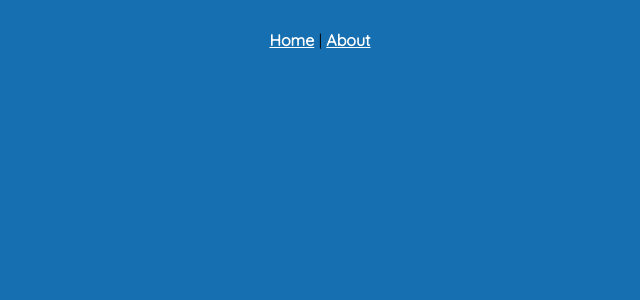
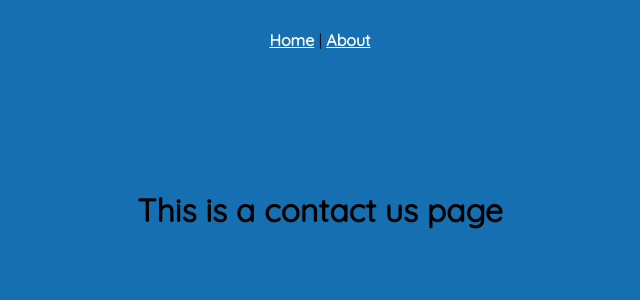
Before and after one commit to tuule/wad-homework, a Vue app: page /contact in a window 1280 px wide. Before the commit this address had no page. Shown: the top 300 px of the page, without its empty margins (320-960 px from the left). Built offline with nearby package versions, Linux system fonts and the light colour scheme.

Commit message:
Added view Contact

```diff
--- a/src/router/index.js
+++ b/src/router/index.js
@@ -16,6 +16,15 @@ const routes = [
     component: () =>
       import(/* webpackChunkName: "about" */ "../views/About.vue"),
   },
+  {
+    path: "/contact",
+    name: "Contact",
+    // route level code-splitting
+    // this generates a separate chunk (about.[hash].js) for this route
+    // which is lazy-loaded when the route is visited.
+    component: () =>
+        import(/* webpackChunkName: "about" */ "../views/Contact.vue"),
+  },
 ];
 
 const router = createRouter({
--- /dev/null
+++ b/src/views/Contact.vue
@@ -0,0 +1,24 @@
+<template>
+  <main>
+    <div class="contact">
+      <h1>This is a contact us page</h1>
+    </div>
+  </main>
+
+</template>
+
+<script>
+export default {
+  name: "Contact"
+}
+</script>
+
+<style scoped>
+main {
+  margin-top: 110px;
+}
+
+.contact {
+  text-align: center;
+}
+</style>
```
